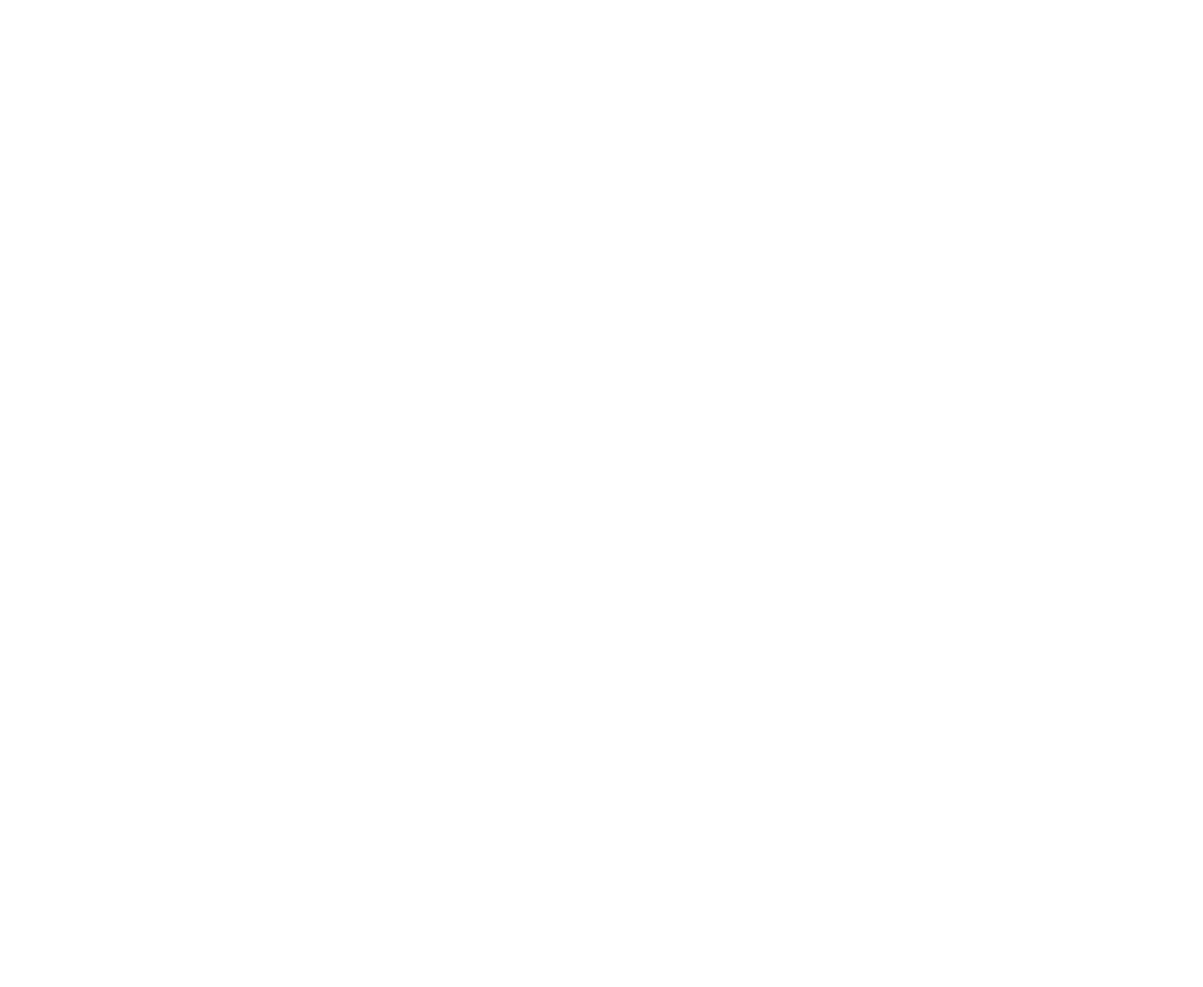
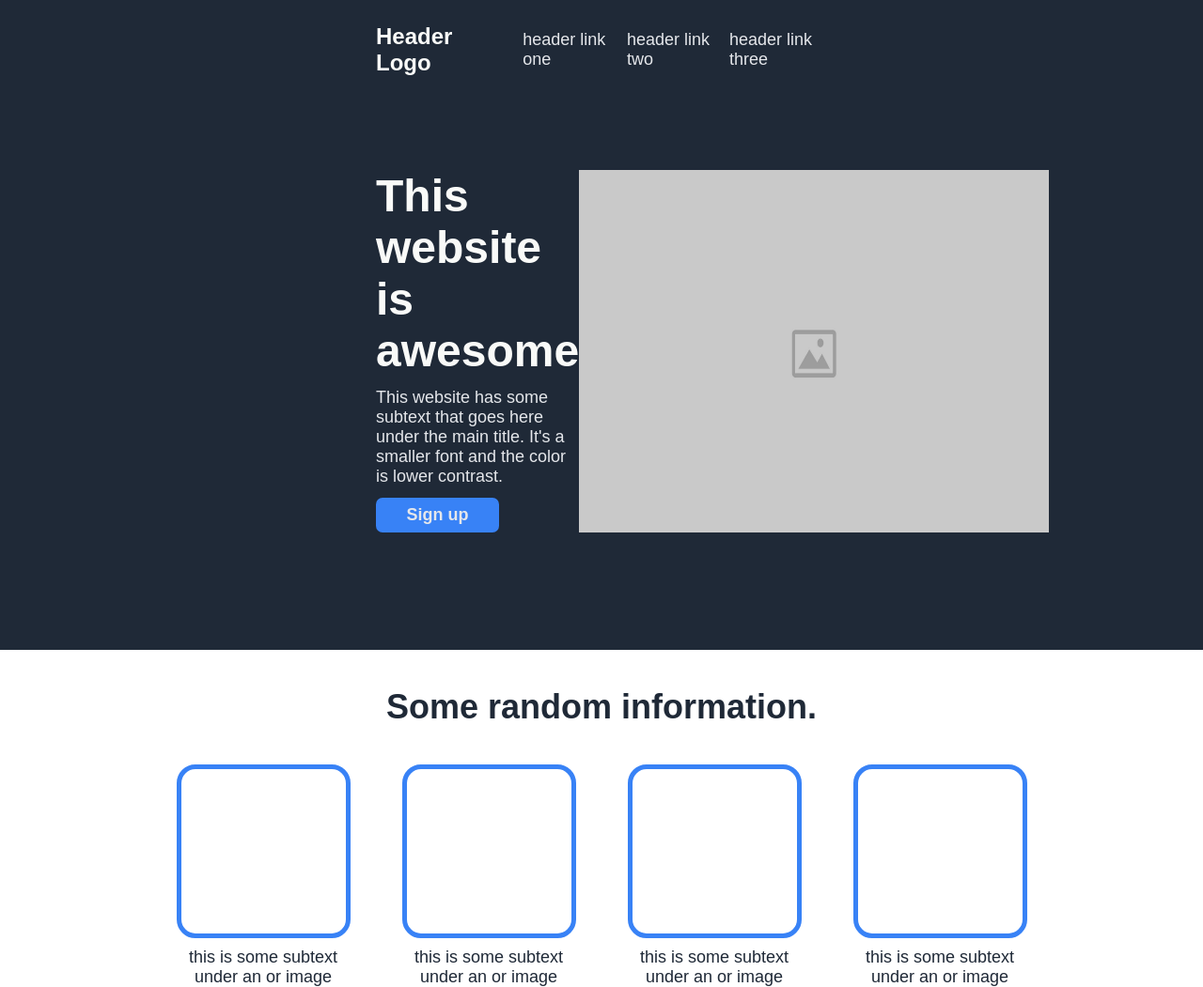
Before and after one commit to Devuh/odin-landing-page, a plain HTML site: page index.html in a window 1280 px wide. Shown: the whole page at 94% size. Before the commit the page ends 800 px from the top, so only its background shows below. Drawn offline with Linux system fonts and the light colour scheme.

Commit message:
Create intro and information panels

```diff
--- a/index.html
+++ b/index.html
@@ -7,6 +7,71 @@
     <title>Odin Landing Page</title>
 </head>
 <body>
+    <div class="intro">
+        <div class="header">
+            <h2>Header Logo</h2>
+            <ul>
+                <li>header link one</li>
+                <li>header link two</li>
+                <li>header link three</li>
+            </ul>
+        </div>
+        <div class="intro-content">
+            <div class="intro-signup">
+                <h1>This website is awesome</h1>
+                <p>
+                    This website has some subtext that goes here under the
+                    main title. It's a smaller font and the color is lower
+                    contrast.
+                </p>
+                <h3 class="intro-signup-button">
+                    Sign up
+                </h3>
+            </div>
+            <img src="./images/placeholder.jpg">
+        </div>
+    </div>
+    <div class="information">
+        <h2 class="info-title">Some random information.</h2>
+        <div class="boxes">
+            <div class="box">
+                <div></div>
+                <p>
+                    this is some subtext under an
+                    or image
+                </p>
+            </div>
+            <div class="box">
+                <div></div>
+                <p>
+                    this is some subtext under an
+                    or image
+                </p>
+            </div>
+            <div class="box">
+                <div></div>
+                <p>
+                    this is some subtext under an
+                    or image
+                </p>
+            </div>
+            <div class="box">
+                <div></div>
+                <p>
+                    this is some subtext under an
+                    or image
+                </p>
+            </div>
+        </div>
+    </div>
+    <div class="quote">
 
+    </div>
+    <div class="signup">
+
+    </div>
+    <div class="footer">
+
+    </div>
 </body>
 </html>
--- a/styles.css
+++ b/styles.css
@@ -0,0 +1,113 @@
+body {
+    font-family: sans-serif;
+    margin: 0px;
+}
+
+.header {
+    display: flex;
+    justify-content: space-between;
+    align-items: center;
+}
+
+.intro {
+    background-color: #1f2937;
+    padding: 25px 400px;
+}
+
+h1 {
+    font-size: 48px;
+    font-weight: 800;
+    color: #f9faf8;
+    margin: 0px;
+}
+
+h2 {
+    font-size: 24px;
+    color: #f9faf8;
+    margin: 0px;
+}
+
+h3 {
+    font-size: 18px;
+    color: #e5e7eb;
+    font-weight: bold;
+    margin: 0px;
+}
+
+li, p {
+    font-size: 18px;
+    color: #e5e7eb;
+    margin: 0px;
+}
+
+ul {
+    list-style-type: none;
+    display: flex;
+    gap: 15px;
+    margin: 0px;
+}
+
+img {
+    width: 500px;
+    height: auto;
+}
+
+.intro-content {
+    display: flex;
+    justify-content: space-between;
+    margin: 100px 0px;
+}
+
+.intro-signup {
+    display: flex;
+    flex-direction: column;
+    justify-content: center;
+    gap: 12px;
+    width: 450px;
+}
+
+.intro-signup-button {
+    background-color: #3882f6;
+    width: 115px;
+    text-align: center;
+    padding: 8px;
+    border-radius: 7px;
+}
+
+.information {
+
+}
+
+.info-title {
+    font-size: 36px;
+    font-weight: 800;
+    color: #1f2937;
+    text-align: center;
+    margin: 40px 0px;
+}
+
+.boxes {
+    display: flex;
+    justify-content: center;
+    gap: 40px;
+}
+
+.box {
+    display: flex;
+    flex-direction: column;
+    align-items: center;
+}
+
+.box div {
+    border: #3882f6 5px solid;
+    border-radius: 20px;
+    width: 175px;
+    height: 175px;
+    margin-bottom: 10px;
+}
+
+.box p {
+    color: #1f2937;
+    width: 200px;
+    text-align: center;
+}
```
Also changed, not shown: images/placeholder.jpg (added).
